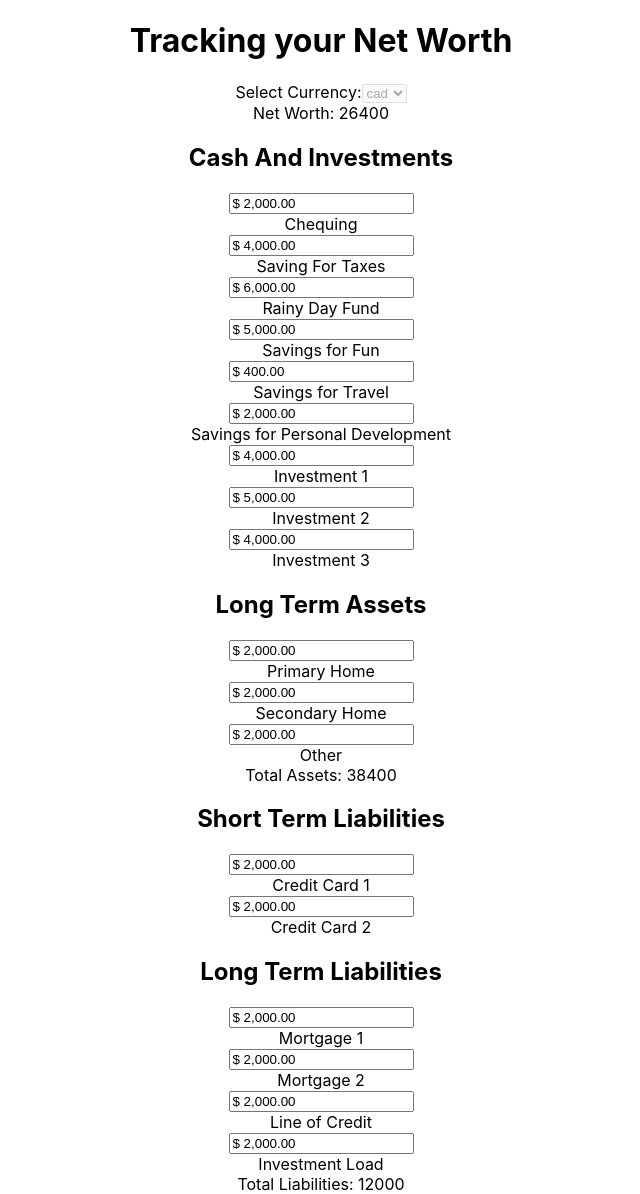
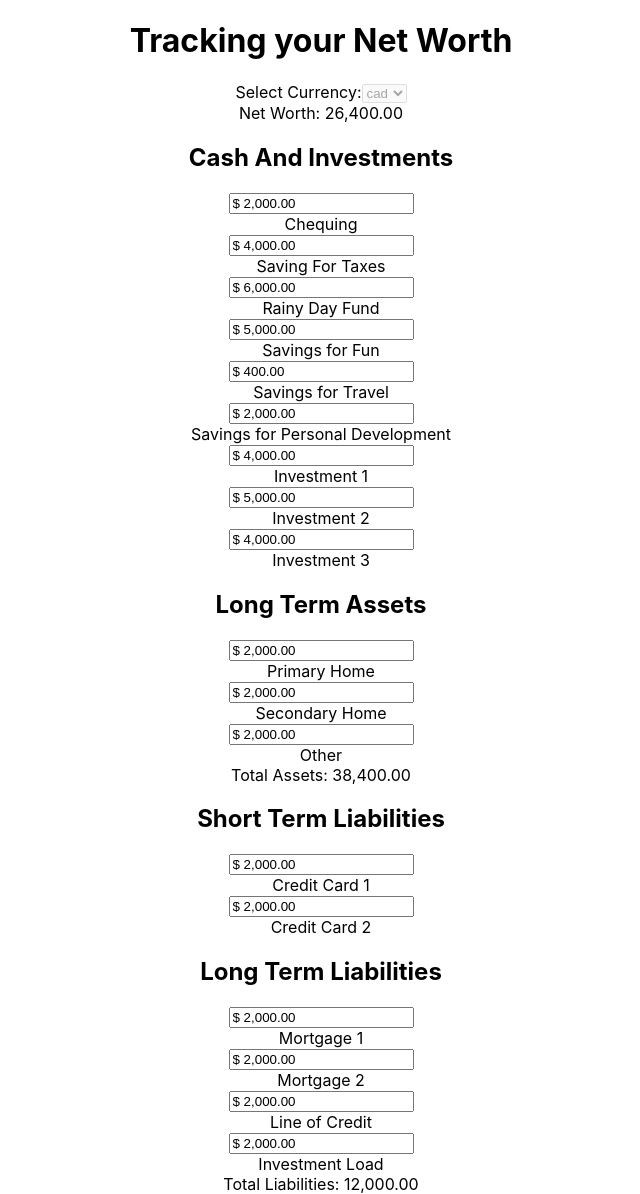
Before and after one commit to AliNisarAhmed/net-worth-calc, a React (Create React App) app in the folder client/: page / in a window 1280 px wide. Shown: the whole page, without its empty margins (319-959 px from the left). Built offline with nearby package versions, Linux system fonts and the light colour scheme.

Commit message:
format networth, total assets and total liab fields

```diff
--- a/client/src/components/Assets.tsx
+++ b/client/src/components/Assets.tsx
@@ -2,6 +2,7 @@ import { Asset } from "../types";
 import LineItems from "../components/LineItems";
 import { calculateTotalAssets } from "../utils";
 import { useFormContext } from "react-hook-form";
+import NumberFormat from "react-number-format";
 
 const Assets = () => {
   const { watch } = useFormContext();
@@ -21,5 +22,20 @@ const Assets = () => {
 export default Assets;
 
 const TotalAssets = ({ assets }: { assets: Asset }) => {
-  return <div>Total Assets: {calculateTotalAssets(assets)}</div>;
+  return (
+    <div>
+      Total Assets:{" "}
+      <NumberFormat
+        defaultValue={0}
+        thousandSeparator=","
+        allowNegative={false}
+        allowLeadingZeros={false}
+        displayType="text"
+        type="text"
+        value={calculateTotalAssets(assets)}
+        decimalScale={2}
+        fixedDecimalScale
+      />
+    </div>
+  );
 };
--- a/client/src/components/Liabilities.tsx
+++ b/client/src/components/Liabilities.tsx
@@ -2,6 +2,7 @@ import { Liability } from "../types";
 import LineItems from "./LineItems";
 import { calculateTotalLiabilities } from "../utils";
 import { useFormContext } from "react-hook-form";
+import NumberFormat from "react-number-format";
 
 const Liabilities = () => {
   const { watch } = useFormContext();
@@ -18,5 +19,20 @@ const Liabilities = () => {
 export default Liabilities;
 
 const TotalLiabilities = ({ liabilities }: { liabilities: Liability }) => {
-  return <div>Total Liabilities: {calculateTotalLiabilities(liabilities)}</div>;
+  return (
+    <div>
+      Total Liabilities:{" "}
+      <NumberFormat
+        defaultValue={0}
+        thousandSeparator=","
+        allowNegative={false}
+        allowLeadingZeros={false}
+        displayType="text"
+        type="text"
+        value={calculateTotalLiabilities(liabilities)}
+        decimalScale={2}
+        fixedDecimalScale
+      />
+    </div>
+  );
 };
--- a/client/src/components/MoneyInput.tsx
+++ b/client/src/components/MoneyInput.tsx
@@ -33,8 +33,8 @@ const MoneyInput = ({ control, name }: Props) => {
             prefix="$ "
             isNumericString={true}
             decimalScale={2}
+            fixedDecimalScale
             onBlur={handleSubmit(handleOnBlur)}
-            fixedDecimalScale
           />
         );
       }}
--- a/client/src/components/NetWorth.tsx
+++ b/client/src/components/NetWorth.tsx
@@ -1,4 +1,5 @@
 import { useFormContext } from "react-hook-form";
+import NumberFormat from "react-number-format";
 import { calculateNetWorth } from "../utils";
 
 const NetWorth = () => {
@@ -6,7 +7,22 @@ const NetWorth = () => {
   const assets = watch("assets");
   const liabilities = watch("liabilities");
 
-  return <div>Net Worth: {calculateNetWorth(assets, liabilities)}</div>;
+  return (
+    <div>
+      Net Worth:{" "}
+      <NumberFormat
+        defaultValue={0}
+        thousandSeparator=","
+        allowNegative={false}
+        allowLeadingZeros={false}
+        displayType="text"
+        type="text"
+        value={calculateNetWorth(assets, liabilities)}
+        decimalScale={2}
+        fixedDecimalScale
+      />
+    </div>
+  );
 };
 
 export default NetWorth;
```
